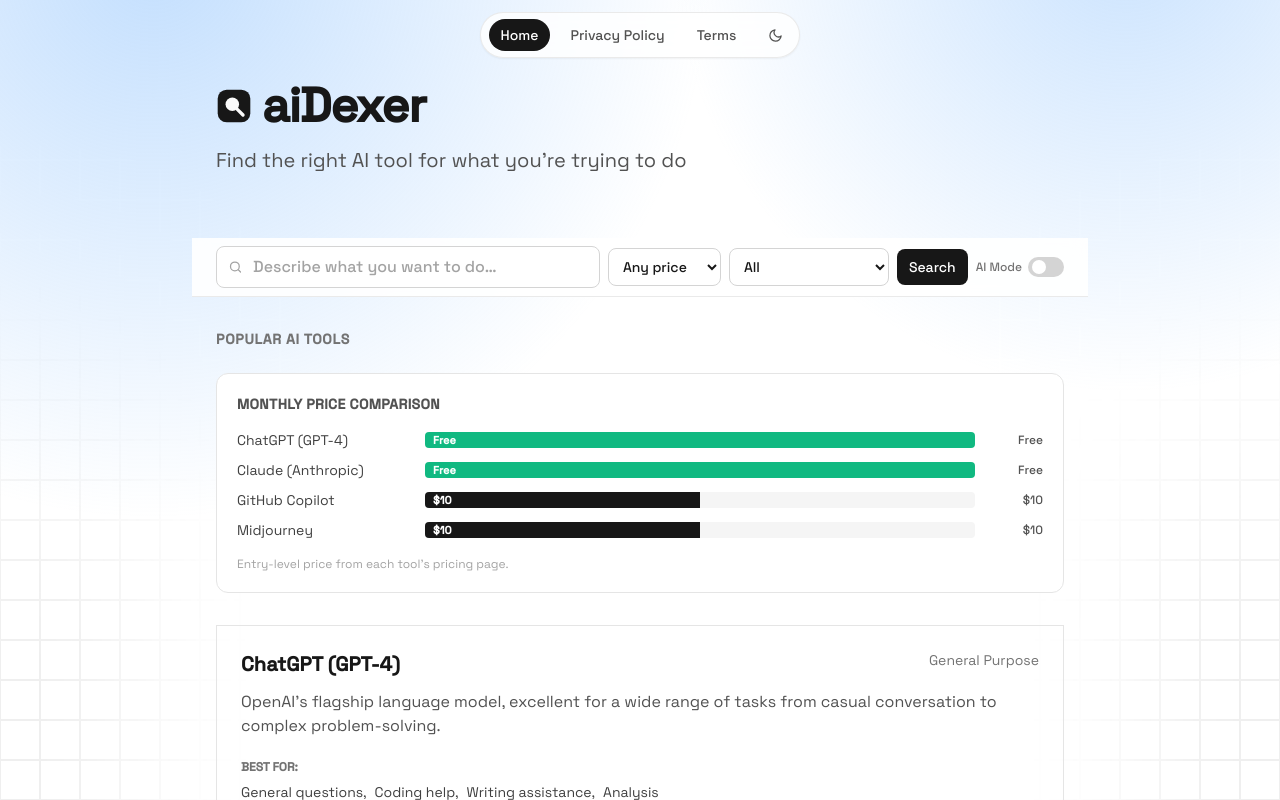
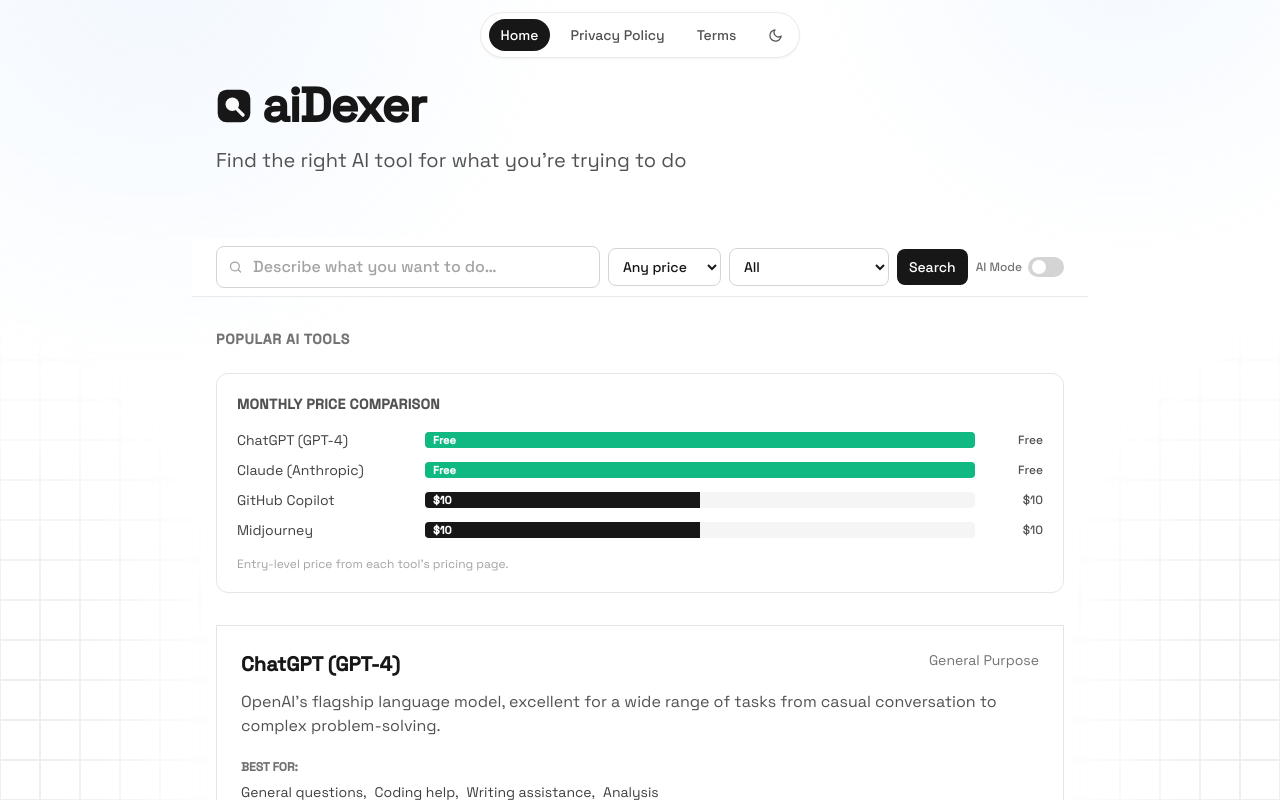
Before and after one commit to miki8013/aiDexer, a Next.js app: page / in a window 1280 px wide. Shown: the top 800 px of the page. Built offline with nearby package versions, Linux system fonts and the light colour scheme.

Commit message:
Tone gradient back down, restore grid visibility

```diff
--- a/src/app/page.tsx
+++ b/src/app/page.tsx
@@ -874,7 +874,7 @@
         className="pointer-events-none fixed inset-0 -z-10"
         style={{
           background:
-            "radial-gradient(900px circle at 12% -5%, rgba(147,197,253,0.55), transparent 62%), radial-gradient(800px circle at 88% -8%, rgba(147,197,253,0.48), transparent 57%)",
+            "radial-gradient(700px circle at 12% -5%, rgba(147,197,253,0.12), transparent 60%), radial-gradient(600px circle at 88% -8%, rgba(147,197,253,0.10), transparent 55%)",
         }}
       />
       {/* WebGL grid texture in the side gutters (desktop only) */}
```
